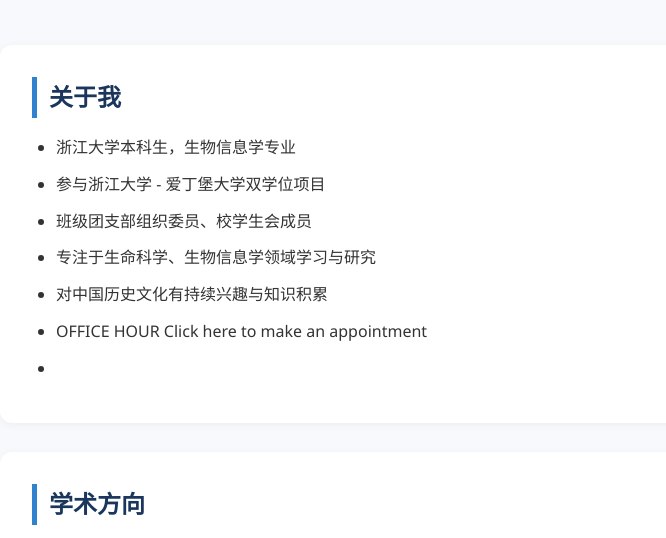
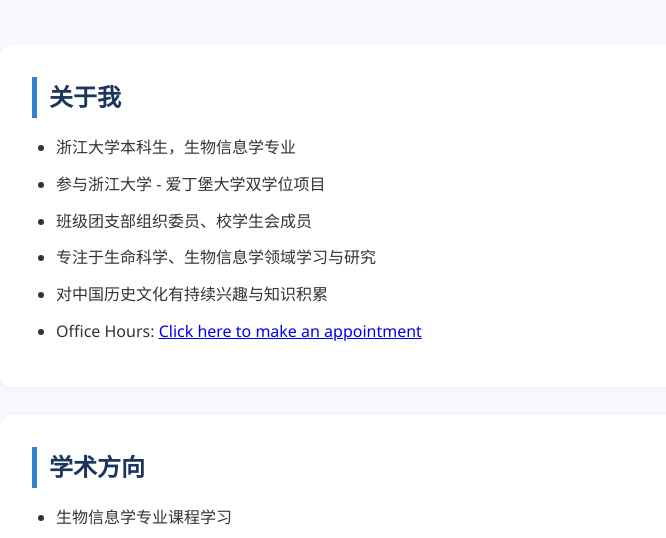
Before and after one commit to HzyZJU/Excellent_Ziyue_HUANG, a plain HTML site: page index.html in a window 1280 px wide. Shown: the part 186-724 px from the top of the page, without its empty margins (172-838 px from the left). Drawn offline with Linux system fonts and the light colour scheme.

Commit message:
Update index.html

```diff
--- a/index.html
+++ b/index.html
@@ -90,7 +90,7 @@
             <li>班级团支部组织委员、校学生会成员</li>
             <li>专注于生命科学、生物信息学领域学习与研究</li>
             <li>对中国历史文化有持续兴趣与知识积累</li>
-            <li>OFFICE HOUR Click here to make an appointment <https://zcal.co/ziyue-huang><li>
+            <li>Office Hours: <a href="https://zcal.co/ziyue-huang" target="_blank">Click here to make an appointment</a></li>
         </ul>
     </div>
 
```
